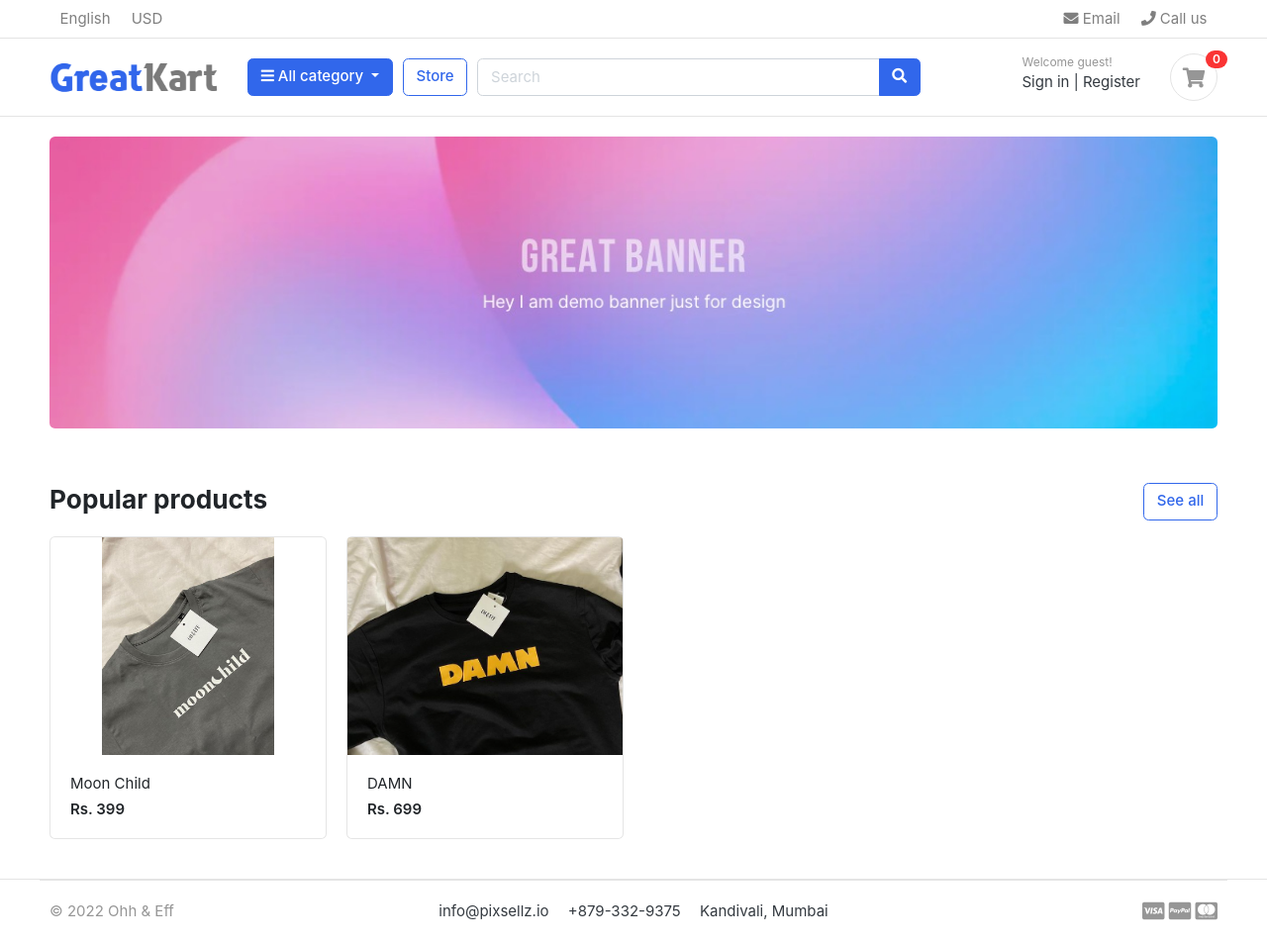
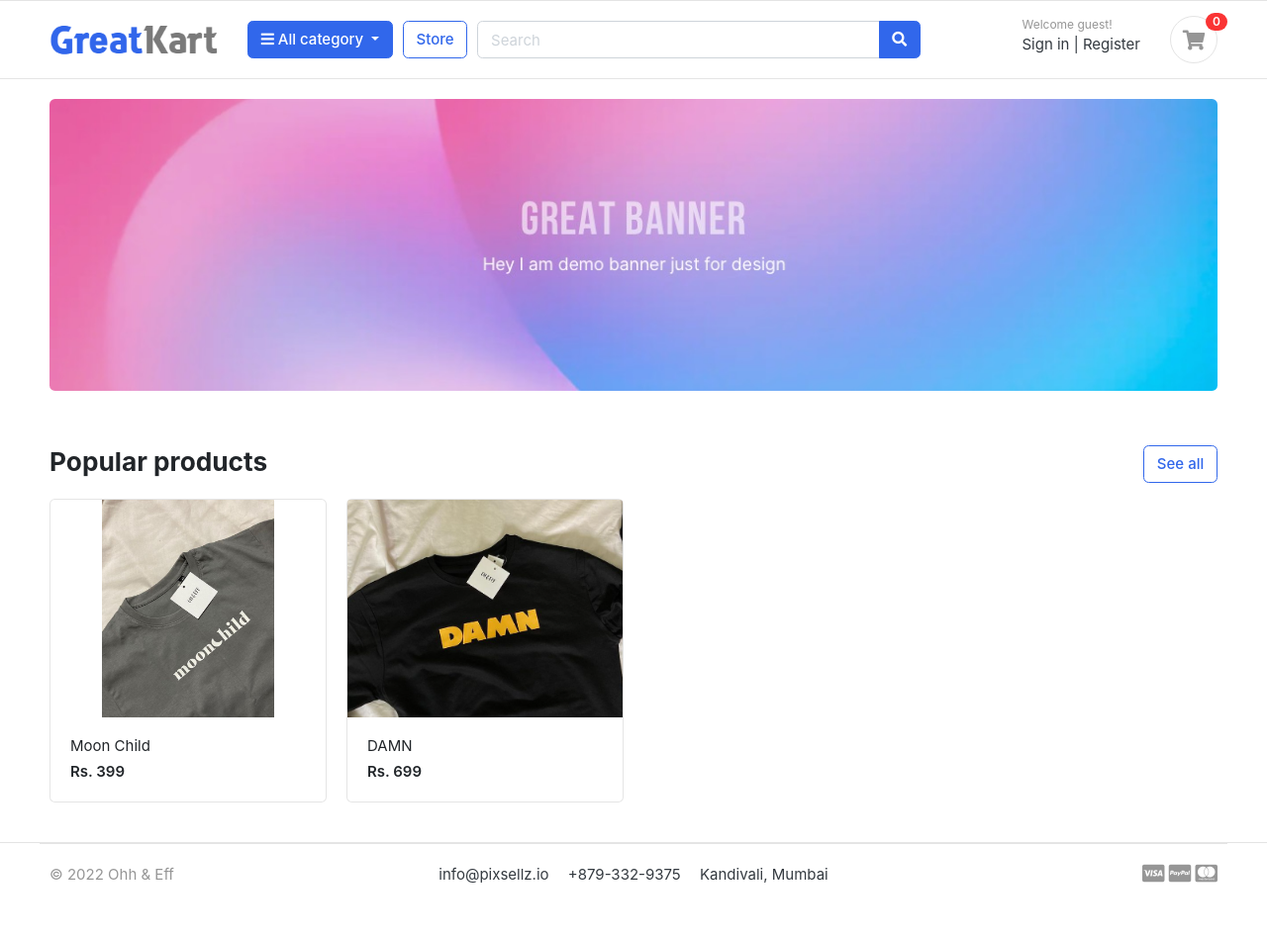
Before and after one commit to beingyoyo/e-commerce, a Django app: page / in a window 1280 px wide. Shown: the whole page at 99% size. After the commit the page ends 892 px from the top, so only its background shows below. Run offline with Django 4.2, Linux system fonts and the light colour scheme; data comes from the database, SQL or seed files in the repository; data that the repository does not hold is empty; some libraries are stand-ins or nearby versions; some web fonts are replaced.

Commit message:
navbar changes

```diff
--- a/templates/includes/navbar.html
+++ b/templates/includes/navbar.html
@@ -1,25 +1,7 @@
 {% load static %}
 <header class="section-header">
     <nav class="navbar p-md-0 navbar-expand-sm navbar-light border-bottom">
-    <div class="container">
-      <button class="navbar-toggler" type="button" data-toggle="collapse" data-target="#navbarTop4" aria-controls="navbarNav" aria-expanded="false" aria-label="Toggle navigation">
-        <span class="navbar-toggler-icon"></span>
-      </button>
-      <div class="collapse navbar-collapse" id="navbarTop4">
-        <ul class="navbar-nav mr-auto">
-            <li class="nav-item dropdown">
-                 <a href="#" class="nav-link">   English </a>
 
-            </li>
-            <li class="nav-item dropdown">
-                <a href="#" class="nav-link"> USD </a>
-            </li>
-        </ul>
-        <ul class="navbar-nav">
-            <li><a href="#" class="nav-link"> <i class="fa fa-envelope"></i> Email </a></li>
-            <li><a href="#" class="nav-link"> <i class="fa fa-phone"></i> Call us </a></li>
-        </ul> <!-- list-inline //  -->
-      </div> <!-- navbar-collapse .// -->
     </div> <!-- container //  -->
     </nav>
 
```
